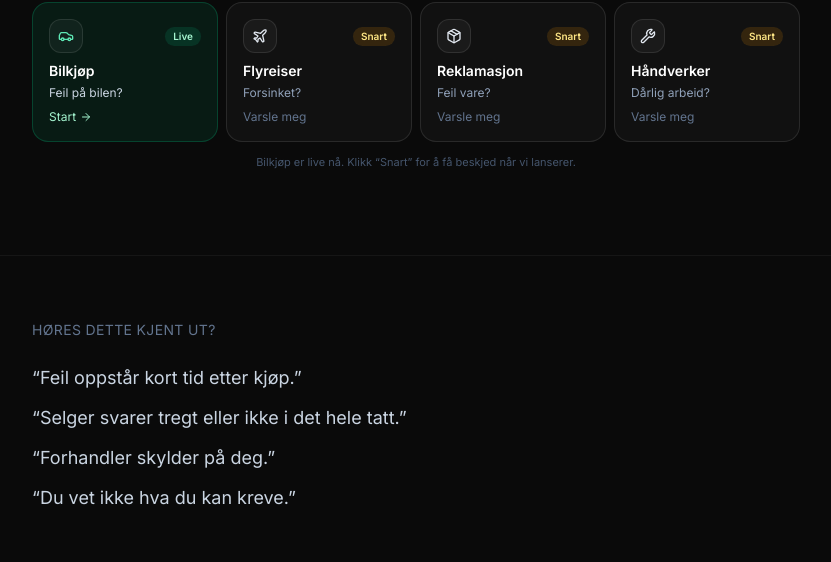
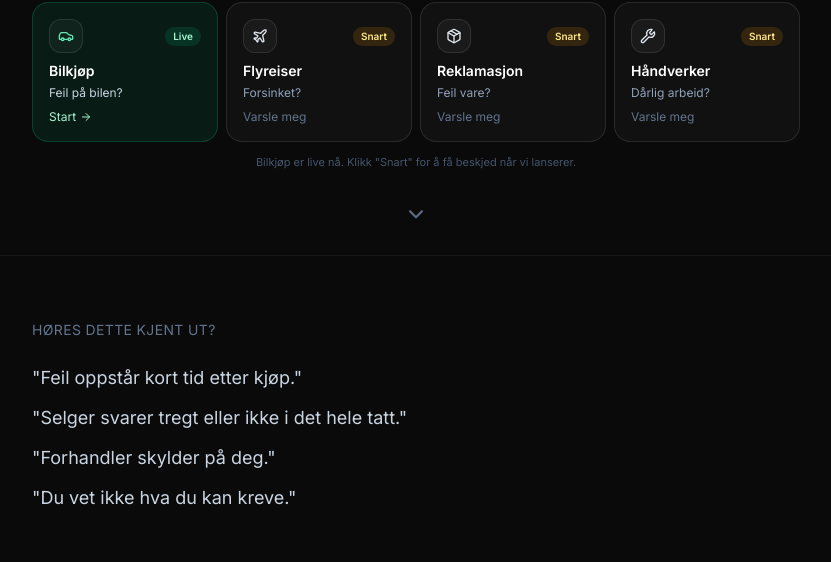
Before and after one commit to langaas500/harjegkravpaa, a Next.js app: page / in a window 1280 px wide. Shown: the part 595-1157 px from the top of the page, without its empty margins (224-1055 px from the left). Built offline with nearby package versions, Linux system fonts and the light colour scheme.

Commit message:
feat: add scroll indicator to homepage

```diff
--- a/src/app/page.tsx
+++ b/src/app/page.tsx
@@ -2,12 +2,11 @@
 
 import React from "react";
 import { useRouter } from "next/navigation";
-import { ArrowRight, Car, Plane, Package, Wrench } from "lucide-react";
+import { ArrowRight, Car, Plane, Package, Wrench, ChevronDown } from "lucide-react";
 
 export default function HomePage() {
   const router = useRouter();
 
-  // Bruk kun sosialt bevis hvis dette er ekte tall.
   const showSocialProof = true;
 
   const soonCats = [
@@ -19,7 +18,7 @@ export default function HomePage() {
   return (
     <main className="min-h-screen bg-[#0a0a0a] text-white">
       {/* Hero - én ting i fokus */}
-      <section className="min-h-[calc(100vh-60px)] flex flex-col items-center justify-center px-4 text-center">
+      <section className="relative min-h-[calc(100vh-60px)] flex flex-col items-center justify-center px-4 text-center">
         {showSocialProof ? (
           <p className="text-sm text-slate-500 mb-8">
             52 har sjekket saken sin denne uken
@@ -111,8 +110,13 @@ export default function HomePage() {
           </div>
 
           <p className="mt-3 text-[11px] text-slate-600">
-            Bilkjøp er live nå. Klikk “Snart” for å få beskjed når vi lanserer.
+            Bilkjøp er live nå. Klikk "Snart" for å få beskjed når vi lanserer.
           </p>
+        </div>
+
+        {/* Scroll-indikator */}
+        <div className="absolute bottom-6 left-1/2 -translate-x-1/2 animate-bounce">
+          <ChevronDown className="h-6 w-6 text-slate-500" />
         </div>
       </section>
 
@@ -124,10 +128,10 @@ export default function HomePage() {
               Høres dette kjent ut?
             </p>
             <div className="space-y-3 text-lg text-slate-300">
-              <p>“Feil oppstår kort tid etter kjøp.”</p>
-              <p>“Selger svarer tregt eller ikke i det hele tatt.”</p>
-              <p>“Forhandler skylder på deg.”</p>
-              <p>“Du vet ikke hva du kan kreve.”</p>
+              <p>"Feil oppstår kort tid etter kjøp."</p>
+              <p>"Selger svarer tregt eller ikke i det hele tatt."</p>
+              <p>"Forhandler skylder på deg."</p>
+              <p>"Du vet ikke hva du kan kreve."</p>
             </div>
           </div>
 
```
